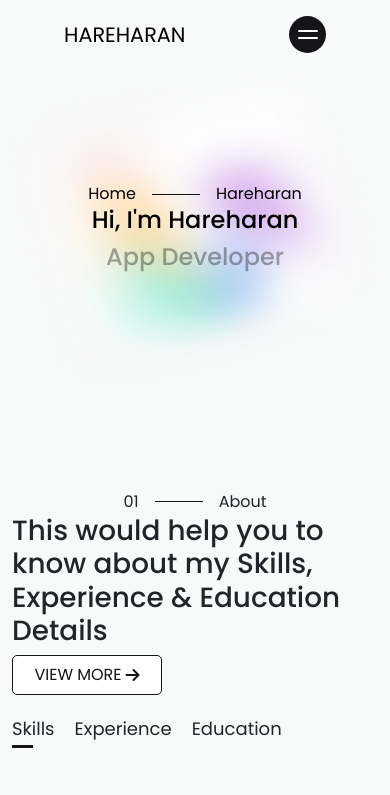
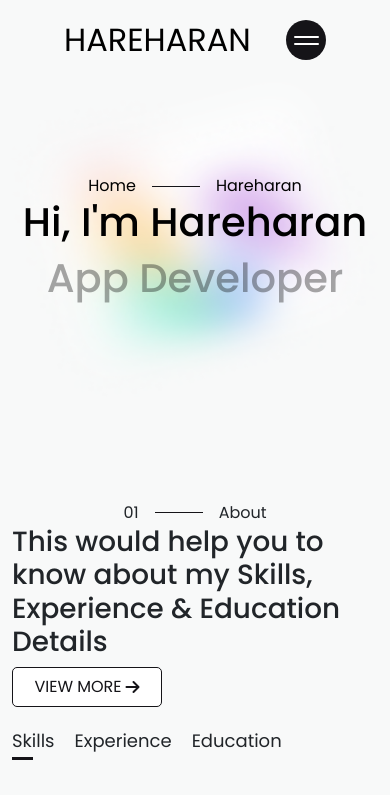
Before and after one commit to Harry-hare/hareharan, a plain HTML site: page index.html in a window 390 px wide. Shown: the top 795 px of the page. Drawn offline with nearby package versions, Linux system fonts and the light colour scheme.

Commit message:
CSS Update for Home and NavBar

```diff
--- a/portfolio.css
+++ b/portfolio.css
@@ -55,7 +55,7 @@ a{
 }
 
 .nav-bar .logo{
-    font-size: 1.3em;
+    font-size: 2em;
     text-transform: uppercase;
 
 }
@@ -171,8 +171,8 @@ a{
 
 
 .burger {
-    width: 2.3em;
-    height: 2.3em;
+    width: 2.5em;
+    height: 2.5em;
     grid-column-gap: 5px;
     grid-row-gap: 5px;
     background-color: #151418;
@@ -186,7 +186,7 @@ a{
 
 .burger .line{
 
-    width: 20px;
+    width: 25px;
     height: 2px;
     background-color: white;
     border-radius: 3px;
@@ -280,7 +280,7 @@ a{
 }
 
 .textLine1 h1{
-    font-size: 1.5em;
+    font-size: 2.5em;
     font-weight: 500;
     text-align: center;
 }
```
